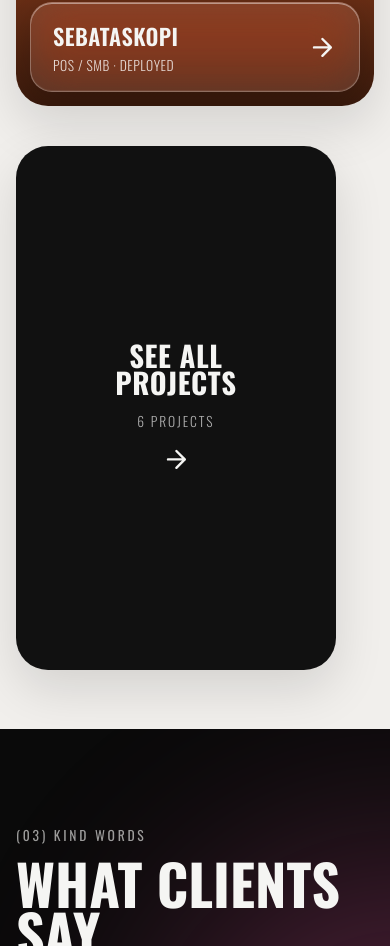
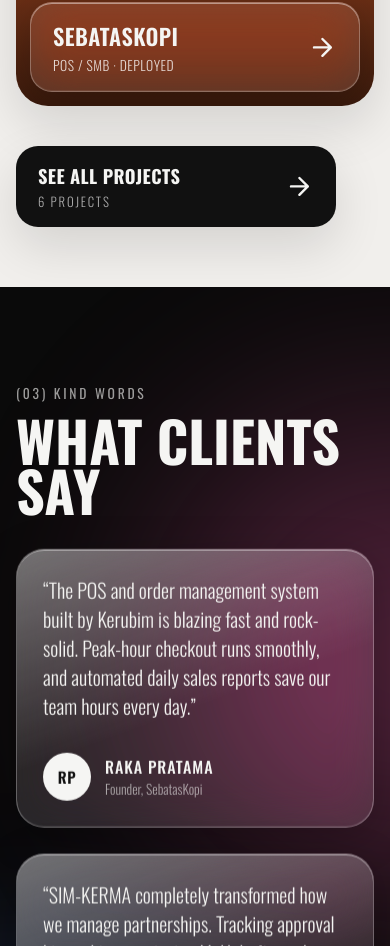
Before and after one commit to kerubims/portofoliov2, a Next.js app: page / in a window 390 px wide. Shown: the part 4639-5585 px from the top of the page. Built offline with nearby package versions, Linux system fonts and the light colour scheme; no server answers.

Commit message:
ubah card See All Projects jadi strip ringkas (mobile + desktop)

```diff
--- a/src/app/globals.css
+++ b/src/app/globals.css
@@ -1127,21 +1127,21 @@ video {
   transform: translateX(4px);
 }
 
-/* ---- See All Projects card (end of track, not counted as a project) ---- */
+/* ---- See All Projects strip (end of track, not counted as a project) ---- */
 .project-more {
   position: relative;
   flex: none;
   width: min(560px, 82vw);
-  height: min(62vh, 560px);
-  border-radius: 32px;
+  border-radius: 22px;
   overflow: hidden;
   isolation: isolate;
   color: var(--white);
   background: var(--ink);
-  flex-direction: column;
+  display: flex;
   align-items: center;
-  justify-content: center;
-  gap: 14px;
+  justify-content: space-between;
+  gap: 16px;
+  padding: 16px 22px;
   text-decoration: none;
   box-shadow: 0 20px 50px rgba(0, 0, 0, 0.12);
   transition:
@@ -1169,21 +1169,23 @@ video {
   transform: translateX(0);
 }
 
-.project-more__label {
+.project-more__text {
   position: relative;
   z-index: 1;
-  font-size: clamp(1.8rem, 3.5vw, 2.6rem);
+  display: flex;
+  flex-direction: column;
+  gap: 2px;
+}
+
+.project-more__label {
+  font-size: 1.15rem;
   font-weight: 700;
-  line-height: 0.95;
   letter-spacing: 0.02em;
   text-transform: uppercase;
-  text-align: center;
 }
 
 .project-more__count {
-  position: relative;
-  z-index: 1;
-  font-size: 0.85rem;
+  font-size: 0.8rem;
   font-weight: 300;
   letter-spacing: 0.14em;
   text-transform: uppercase;
--- a/src/components/Work.tsx
+++ b/src/components/Work.tsx
@@ -140,9 +140,11 @@ export default function Work() {
                 </article>
               </Link>
             ))}
-            <Link href="/projects" className="project-more" style={{ display: "flex" }}>
-              <span className="project-more__label">See All<br />Projects</span>
-              <span className="project-more__count">{projects.length} projects</span>
+            <Link href="/projects" className="project-more">
+              <span className="project-more__text">
+                <span className="project-more__label">See All Projects</span>
+                <span className="project-more__count">{projects.length} projects</span>
+              </span>
               <span className="project-more__arrow" aria-hidden="true"><svg width="1.8em" height="1.8em" viewBox="0 0 24 24" fill="none" stroke="currentColor" strokeWidth="2" strokeLinecap="round" strokeLinejoin="round"><path d="M5 12h14M12 5l7 7-7 7"/></svg></span>
             </Link>
           </div>
```
